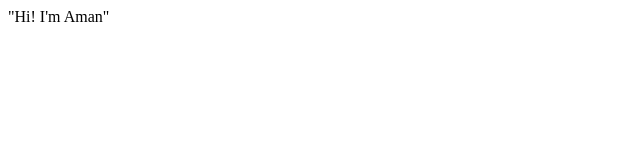
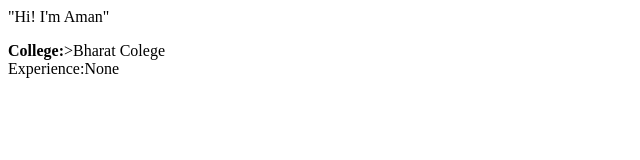
Before and after one commit to Aman-dlt/amanWeb, a plain HTML site: page index.html in a window 1280 px wide. Shown: the whole page, without its empty margins (0-640 px from the left). Drawn offline with Linux system fonts and the light colour scheme.

Commit message:
refactor: added some text info

```diff
--- a/index.html
+++ b/index.html
@@ -8,5 +8,7 @@
 </head>
 <body>
     "Hi! I'm Aman"
+    <p><strong>College:</strong>>Bharat Colege<br> Experience:None</p>
+
 </body>
 </html>
```
